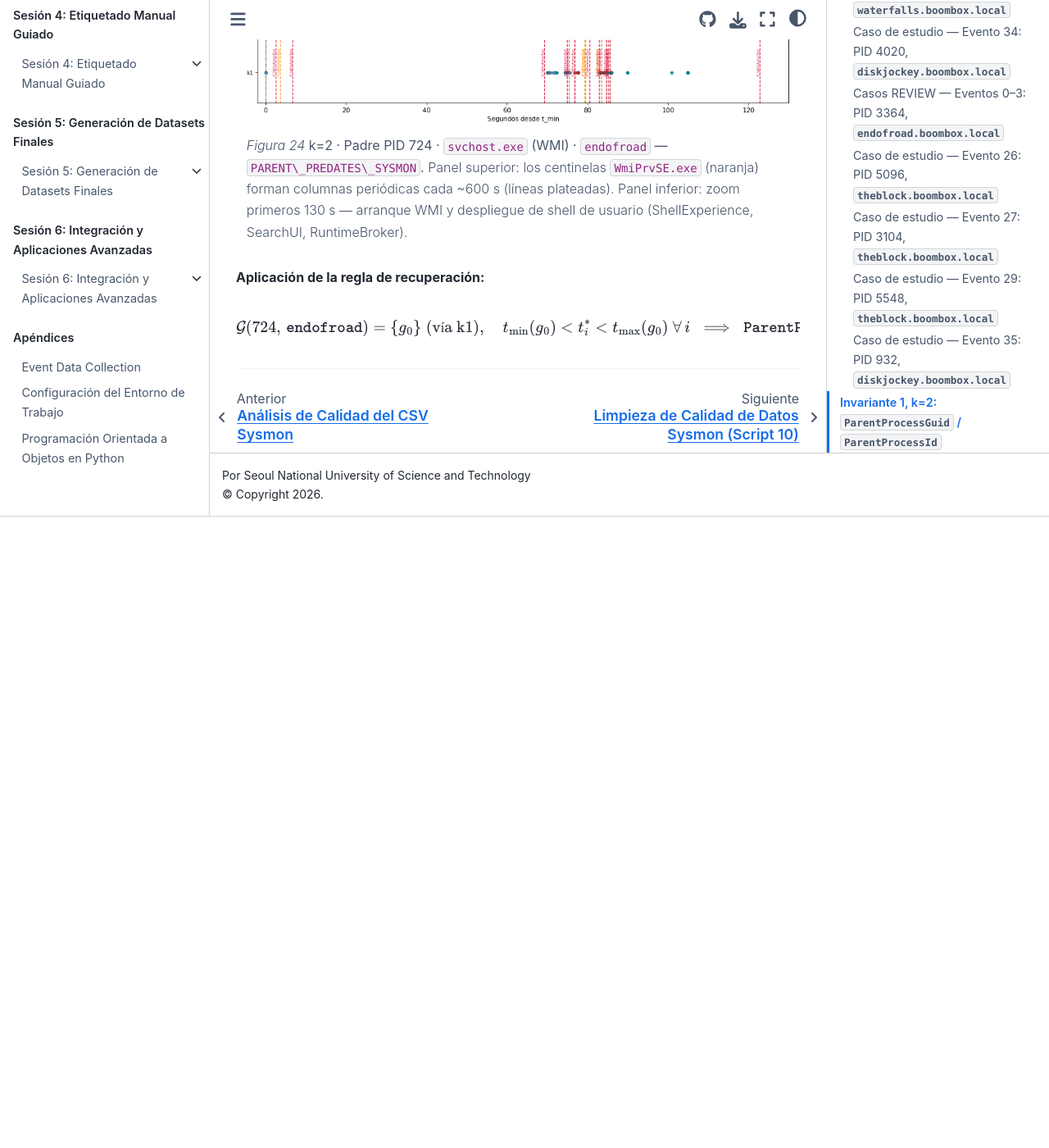
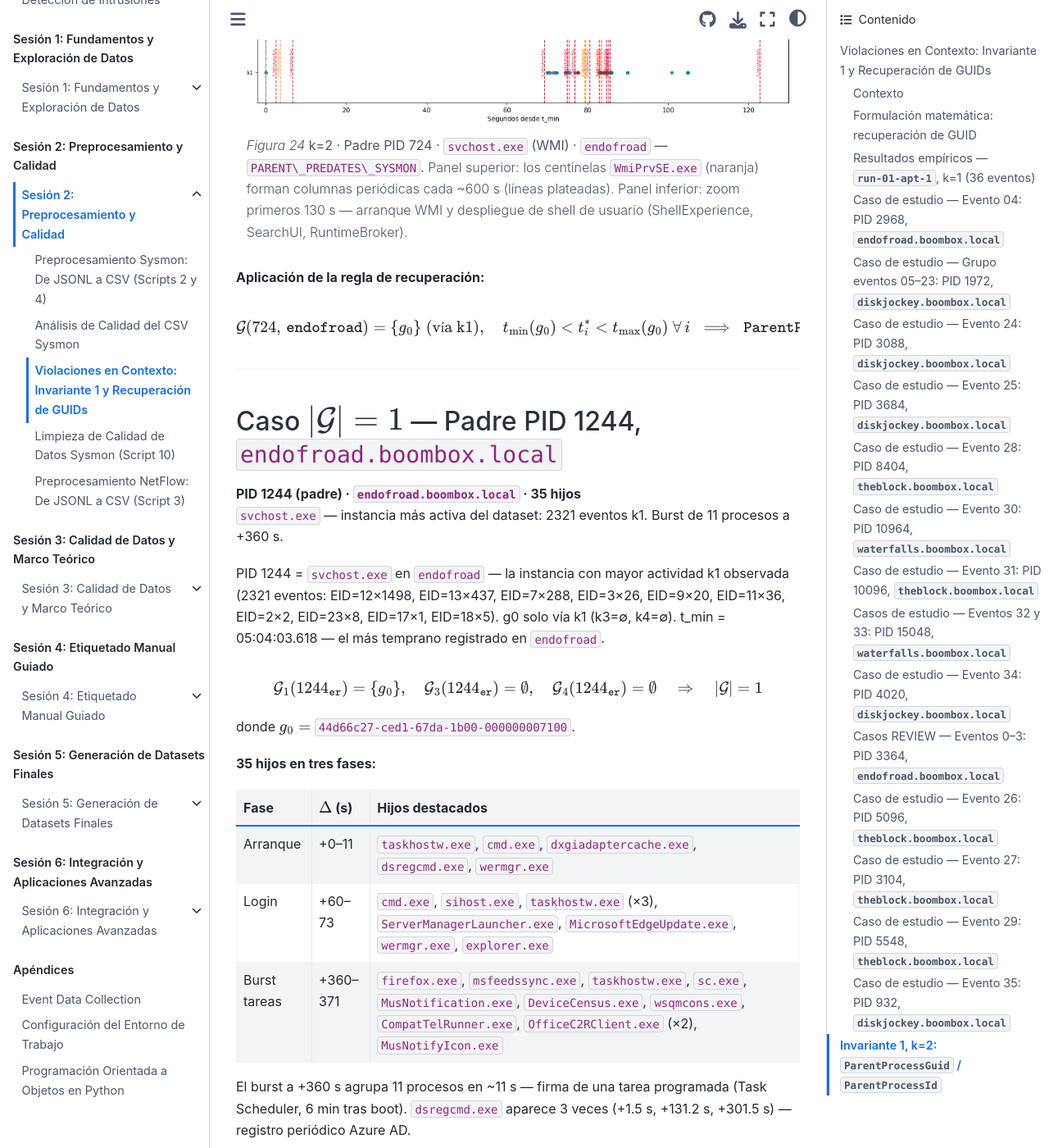
Before and after one commit to ollerenac/curso2026, a Jupyter Book: the page built from sesion-2/9-violaciones-en-contexto.md, in a window 1280 px wide and 1400 px high, scrolled down 47853 px. Shown: the whole window at 82% size. Built offline with Jupyter Book 1.0.4 settings and Sphinx 7.4.7 and the Sphinx Book theme 1.1.4, drawn with Linux system fonts in a browser that asks for light colours; before the commit the page ends 48483 px from its top, so only the background shows below that; some of the changed text lies outside the part shown.

Commit message:
analysis(sesion-2): add k=2 REPLACE_GUID case — padre PID 1244 svchost.exe endofroad
Instancia más activa del dataset (2321 eventos k1). Burst de 11 procesos a +360s
(tarea programada: firefox, CompatTelRunner, DeviceCensus, etc.). dsregcmd ×3.
MD actualizado con tabla de fases y figura ev_k2_er1244_timeline.png.

Co-Authored-By: Claude Sonnet 4.6 <noreply@anthropic.com>

````diff
--- a/sesion-2/9-violaciones-en-contexto.md
+++ b/sesion-2/9-violaciones-en-contexto.md
@@ -1807,3 +1807,55 @@ t_{\min}(g_0) < t^*_i < t_{\max}(g_0)\;\forall\,i
 $$
 
 ---
+
+## Caso $\lvert\mathcal{G}\rvert = 1$ — Padre PID 1244, `endofroad.boombox.local`
+
+**PID 1244 (padre) · `endofroad.boombox.local` · 35 hijos**
+`svchost.exe` — instancia más activa del dataset: 2321 eventos k1. Burst de 11 procesos a +360 s.
+
+PID 1244 = `svchost.exe` en `endofroad` — la instancia con mayor actividad k1 observada
+(2321 eventos: EID=12×1498, EID=13×437, EID=7×288, EID=3×26, EID=9×20, EID=11×36,
+EID=2×2, EID=23×8, EID=17×1, EID=18×5). g0 solo vía k1 (k3=∅, k4=∅).
+t_min = 05:04:03.618 — el más temprano registrado en `endofroad`.
+
+$$
+\mathcal{G}_1(1244_{\texttt{er}}) = \{g_0\},\quad
+\mathcal{G}_3(1244_{\texttt{er}}) = \emptyset,\quad
+\mathcal{G}_4(1244_{\texttt{er}}) = \emptyset
+\quad\Rightarrow\quad \lvert\mathcal{G}\rvert = 1
+$$
+
+donde $g_0 =$ `44d66c27-ced1-67da-1b00-000000007100`.
+
+**35 hijos en tres fases:**
+
+| Fase | $\Delta$ (s) | Hijos destacados |
+|------|-------------|-----------------|
+| Arranque | +0–11 | `taskhostw.exe`, `cmd.exe`, `dxgiadaptercache.exe`, `dsregcmd.exe`, `wermgr.exe` |
+| Login | +60–73 | `cmd.exe`, `sihost.exe`, `taskhostw.exe` (×3), `ServerManagerLauncher.exe`, `MicrosoftEdgeUpdate.exe`, `wermgr.exe`, `explorer.exe` |
+| Burst tareas | +360–371 | `firefox.exe`, `msfeedssync.exe`, `taskhostw.exe`, `sc.exe`, `MusNotification.exe`, `DeviceCensus.exe`, `wsqmcons.exe`, `CompatTelRunner.exe`, `OfficeC2RClient.exe` (×2), `MusNotifyIcon.exe` |
+
+El burst a +360 s agrupa 11 procesos en ~11 s — firma de una tarea programada
+(Task Scheduler, 6 min tras boot). `dsregcmd.exe` aparece 3 veces
+(+1.5 s, +131.2 s, +301.5 s) — registro periódico Azure AD.
+
+```{figure} img/ev_k2_er1244_timeline.png
+:name: ev-k2-er1244-timeline
+:width: 100%
+
+**k=2 · Padre PID 1244 · `svchost.exe` · `endofroad` — `PARENT\_PREDATES\_SYSMON`.**
+Panel superior: 2321 eventos k1 (EID=12/13 dominan). Línea naranja en +360 s marca
+el burst de tareas programadas; `firefox.exe` (verde) destaca entre los centinelas.
+Panel inferior: zoom 0–420 s — login del usuario (+70 s) y burst (+360 s) visibles.
+```
+
+**Aplicación de la regla de recuperación:**
+
+$$
+\mathcal{G}(1244,\,\texttt{endofroad}) = \{g_0\}\;(\text{vía k1}),\quad
+t_{\min}(g_0) < t^*_i < t_{\max}(g_0)\;\forall\,i
+\;\implies\; \texttt{ParentProcessGuid} \leftarrow g_0 \quad
+[\texttt{PARENT\_PREDATES\_SYSMON}]
+$$
+
+---
````
Also changed, not shown: sesion-2/img/ev_k2_er1244_timeline.png (added), 1 other file.
